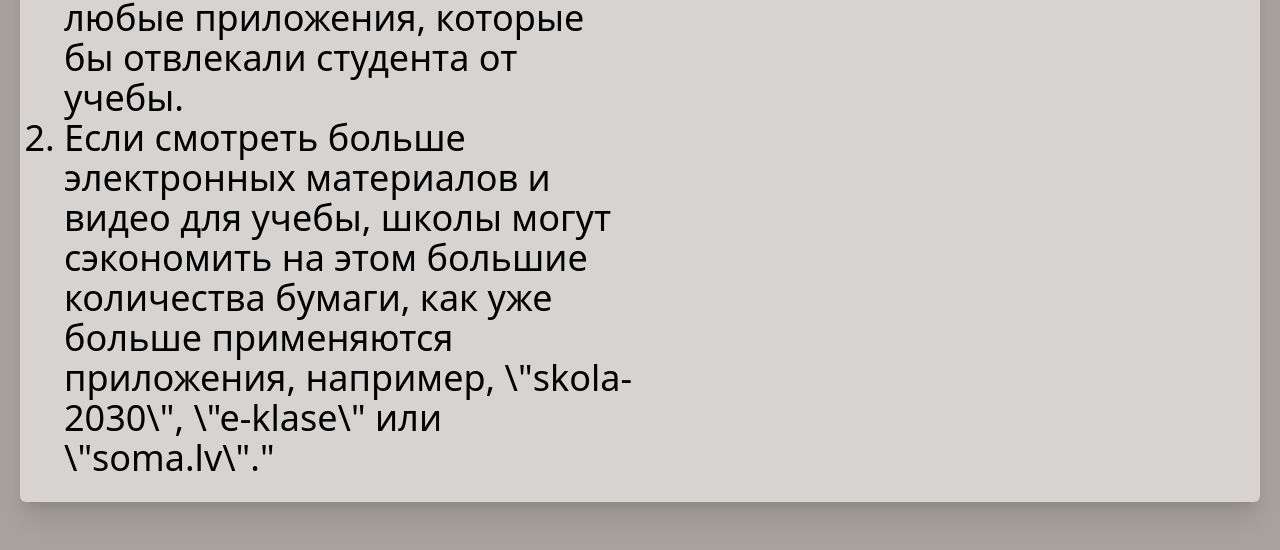
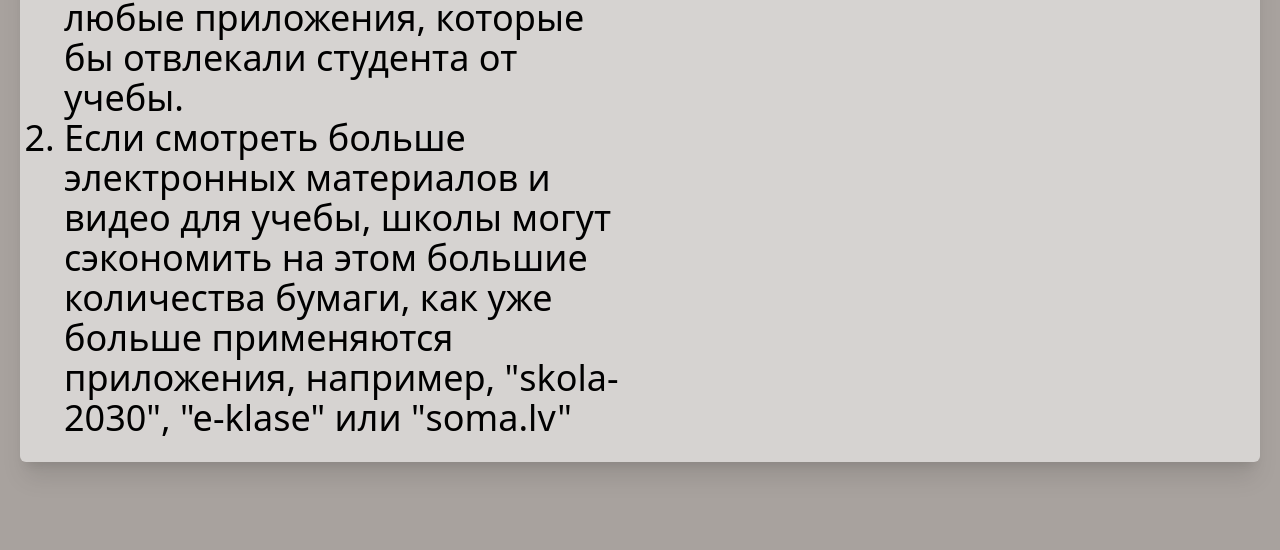
Before and after one commit to KevinTheSome/paper-bad, a website built with Vite: page index.html in a window 1280 px wide. Shown: the part 2599-3149 px from the top of the page. Built offline with nearby package versions, Linux system fonts and the light colour scheme.

Commit message:
Deleated "/"

```diff
--- a/index.html
+++ b/index.html
@@ -55,7 +55,7 @@
           <h1 id="fixproblem">Что делать, чтобы минимизировать эти проблемы?</h1>
           <ul class=" list-decimal ml-9 m-4 text-4xl" >
             <li id="fixproblem1">Школы - одно из учреждений, где можно очень отказаться от бумаги, например, ученикам предоставили бы электронное устройство, где можно записать, прочитать и выполнить задания. Устройства имели бы ограничения на любые приложения, которые бы отвлекали студента от учебы.</li>
-            <li id="fixproblem2">Если смотреть больше электронных материалов и видео для учебы, школы могут сэкономить на этом большие количества бумаги, как уже больше применяются приложения, например, \"skola-2030\", \"e-klase\" или \"soma.lv\"."</li>
+            <li id="fixproblem2">Если смотреть больше электронных материалов и видео для учебы, школы могут сэкономить на этом большие количества бумаги, как уже больше применяются приложения, например, "skola-2030", "e-klase" или "soma.lv"</li>
           </ul>
         </div>
         <div class="min-w-max w-max col-span-2 justify-self-end">
```
